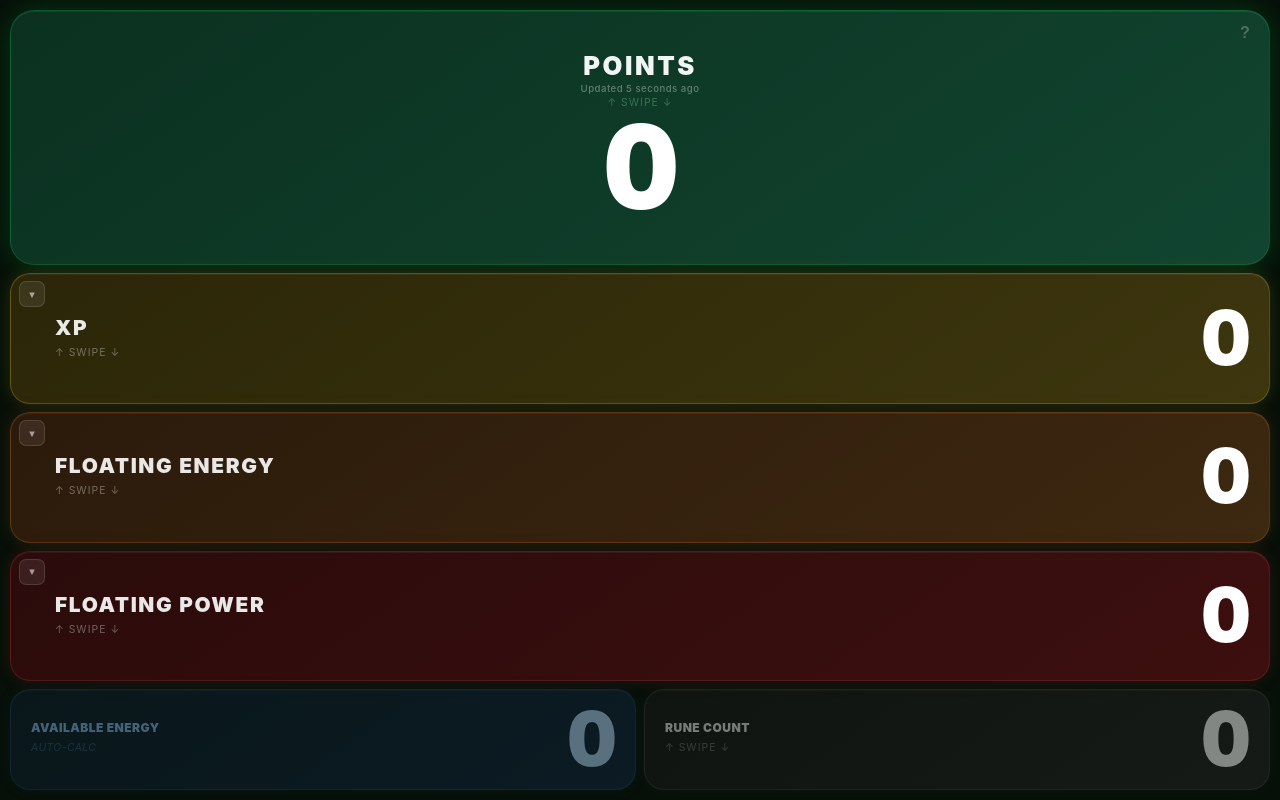
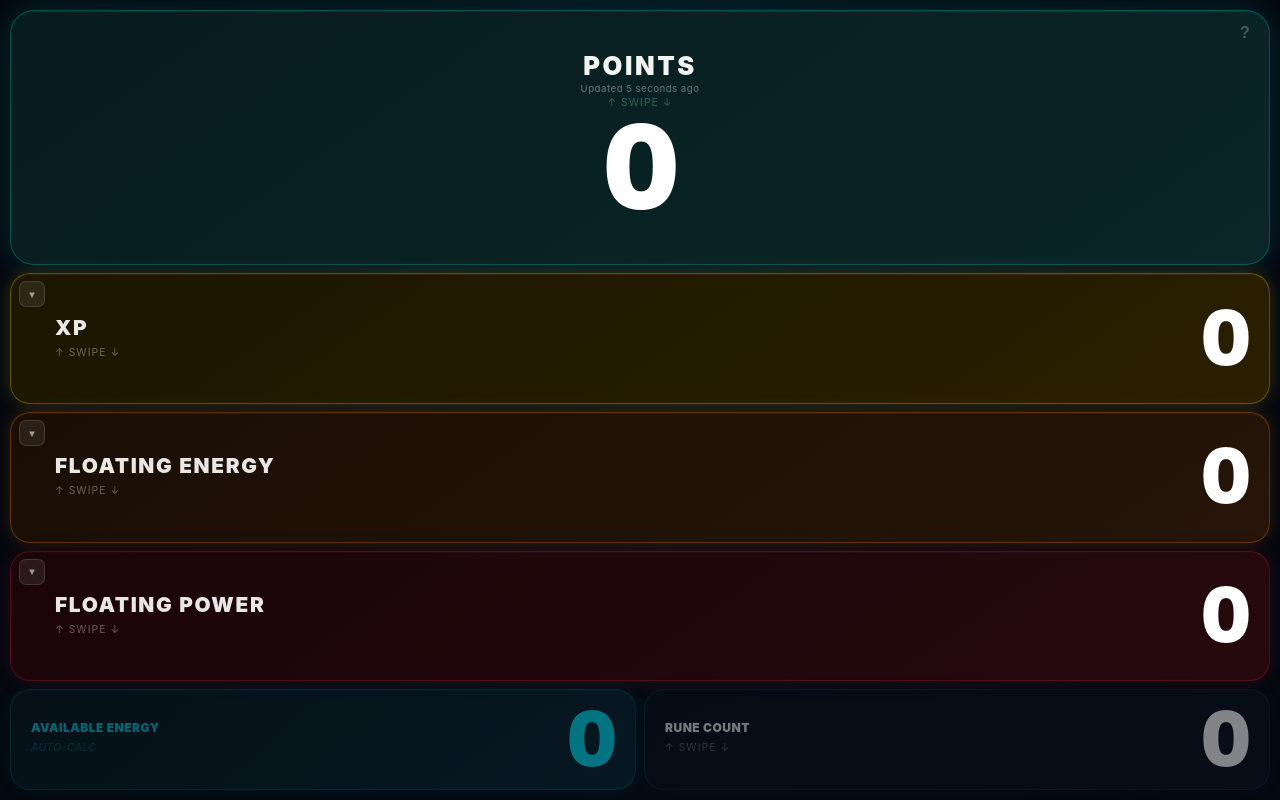
Before and after one commit to AlfyH/riftbound-tracker, a React (Vite) app in the folder riftbound-tracker/: page / in a window 1280 px wide. Built offline with nearby package versions, Linux system fonts and the light colour scheme.

Commit message:
improved styling

```diff
--- a/riftbound-tracker/index.html
+++ b/riftbound-tracker/index.html
@@ -8,7 +8,7 @@
     <meta name="mobile-web-app-capable" content="yes" />
     <meta name="apple-mobile-web-app-capable" content="yes" />
     <meta name="apple-mobile-web-app-status-bar-style" content="black" />
-    <meta name="theme-color" content="#060f08" />
+    <meta name="theme-color" content="#04080f" />
     <title>Riftbound Tracker</title>
   </head>
   <body>
--- a/riftbound-tracker/src/styles/App.css
+++ b/riftbound-tracker/src/styles/App.css
@@ -4,7 +4,7 @@
   display: flex;
   flex-direction: column;
   height: 100dvh;
-  background: #060f08;
+  background: #04080f;
   overflow: hidden;
   /* Push content below the iPhone status bar when run as a webapp */
   padding-top: env(safe-area-inset-top, 0px);
@@ -81,28 +81,28 @@
 /* ── Display-only card ───────────────────────────────────────────── */
 
 .tracker-card--display {
-  background: linear-gradient(145deg, #0d1f2d, #122840);
-  border: 1px solid rgba(80, 160, 220, 0.2);
+  background: linear-gradient(145deg, #071a1f, #0a2530);
+  border: 1px solid rgba(0, 180, 200, 0.25);
   box-shadow:
-    0 0 18px rgba(80, 160, 220, 0.1),
-    inset 0 1px 0 rgba(255, 255, 255, 0.05);
+    0 0 18px rgba(0, 180, 200, 0.12),
+    inset 0 1px 0 rgba(0, 220, 240, 0.06);
   cursor: default;
   touch-action: auto;
   opacity: 0.5;
 }
 
 .tracker-card--display .tracker-label {
-  color: rgba(140, 200, 255, 0.9);
+  color: rgba(0, 220, 240, 0.85);
 }
 
 .tracker-card--display .tracker-hint {
-  color: rgba(100, 160, 220, 0.4);
+  color: rgba(0, 180, 200, 0.4);
   font-style: italic;
   letter-spacing: 0.04em;
 }
 
 .tracker-card--display .tracker-value {
-  color: rgba(180, 220, 255, 0.95);
+  color: rgba(0, 230, 250, 0.95);
 }
 
 .resource-layout__cards {
@@ -114,4 +114,7 @@
   padding: 10px 10px;
   padding-bottom: calc(10px + env(safe-area-inset-bottom, 0px));
   overflow: hidden;
+  background-image:
+    radial-gradient(ellipse at 50% 0%, rgba(0, 120, 150, 0.08) 0%, transparent 60%),
+    radial-gradient(ellipse at 50% 100%, rgba(0, 60, 100, 0.06) 0%, transparent 60%);
 }
--- a/riftbound-tracker/src/styles/TrackerCard.css
+++ b/riftbound-tracker/src/styles/TrackerCard.css
@@ -8,7 +8,7 @@
   justify-content: space-between;
   gap: 12px;
 
-  background: linear-gradient(145deg, #0b2b1c, #0f3d24);
+  background: linear-gradient(145deg, #070e1c, #0b1528);
   border-radius: 20px;
   padding: 12px 20px 16px;
 
@@ -22,17 +22,17 @@
   -webkit-tap-highlight-color: transparent;
   overflow: hidden;
 
-  border: 1px solid rgba(0, 200, 80, 0.12);
+  border: 1px solid rgba(0, 160, 180, 0.15);
   box-shadow:
-    0 0 18px rgba(0, 200, 80, 0.1),
-    inset 0 1px 0 rgba(255, 255, 255, 0.05);
+    0 0 18px rgba(0, 140, 170, 0.1),
+    inset 0 1px 0 rgba(0, 200, 220, 0.04);
   transition: box-shadow 0.2s ease;
 }
 
 .tracker-card:active {
   box-shadow:
-    0 0 30px rgba(0, 255, 100, 0.3),
-    inset 0 1px 0 rgba(255, 255, 255, 0.08);
+    0 0 30px rgba(0, 210, 230, 0.3),
+    inset 0 1px 0 rgba(0, 220, 240, 0.1);
 }
 
 /* ── Help button (inside Points card) ───────────────────────────── */
@@ -72,11 +72,11 @@
   gap: 0;
   padding: 16px 20px;
   border-radius: 24px;
-  background: linear-gradient(145deg, #0b3020, #114530);
-  border: 1px solid rgba(0, 220, 90, 0.2);
+  background: linear-gradient(145deg, #071c1e, #0a2628);
+  border: 1px solid rgba(0, 190, 200, 0.3);
   box-shadow:
-    0 0 30px rgba(0, 220, 80, 0.2),
-    inset 0 1px 0 rgba(255, 255, 255, 0.07);
+    0 0 30px rgba(0, 180, 190, 0.2),
+    inset 0 1px 0 rgba(0, 220, 230, 0.08);
 }
 
 .tracker-card--large .tracker-card__left {
@@ -97,24 +97,24 @@
 
 .tracker-card--large:active {
   box-shadow:
-    0 0 45px rgba(0, 255, 110, 0.4),
-    inset 0 1px 0 rgba(255, 255, 255, 0.1);
+    0 0 45px rgba(0, 220, 235, 0.4),
+    inset 0 1px 0 rgba(0, 235, 245, 0.12);
 }
 
 /* ── Red accent variant (Floating Power) ────────────────────────── */
 
 .tracker-card--red {
-  background: linear-gradient(145deg, #2b0b0b, #3d0f0f);
-  border: 1px solid rgba(200, 60, 60, 0.25);
+  background: linear-gradient(145deg, #1a0508, #26090d);
+  border: 1px solid rgba(180, 25, 45, 0.35);
   box-shadow:
-    0 0 18px rgba(200, 60, 60, 0.15),
-    inset 0 1px 0 rgba(255, 255, 255, 0.05);
+    0 0 18px rgba(160, 20, 40, 0.2),
+    inset 0 1px 0 rgba(255, 60, 80, 0.05);
 }
 
 .tracker-card--red:active {
   box-shadow:
-    0 0 30px rgba(255, 80, 80, 0.35),
-    inset 0 1px 0 rgba(255, 255, 255, 0.08);
+    0 0 30px rgba(200, 30, 55, 0.45),
+    inset 0 1px 0 rgba(255, 80, 100, 0.1);
 }
 
 .tracker-card--red .tracker-label {
@@ -128,17 +128,17 @@
 /* ── Orange accent variant (Floating Energy) ─────────────────────── */
 
 .tracker-card--orange {
-  background: linear-gradient(145deg, #2b1a0b, #3d2810);
-  border: 1px solid rgba(220, 120, 40, 0.25);
+  background: linear-gradient(145deg, #1a0e04, #261508);
+  border: 1px solid rgba(230, 130, 20, 0.3);
   box-shadow:
-    0 0 18px rgba(220, 120, 40, 0.15),
-    inset 0 1px 0 rgba(255, 255, 255, 0.05);
+    0 0 18px rgba(210, 110, 10, 0.2),
+    inset 0 1px 0 rgba(255, 160, 40, 0.06);
 }
 
 .tracker-card--orange:active {
   box-shadow:
-    0 0 30px rgba(255, 150, 50, 0.35),
-    inset 0 1px 0 rgba(255, 255, 255, 0.08);
+    0 0 30px rgba(240, 140, 20, 0.45),
+    inset 0 1px 0 rgba(255, 170, 50, 0.1);
 }
 
 .tracker-card--orange .tracker-label {
@@ -152,17 +152,17 @@
 /* ── Yellow accent variant (XP) ─────────────────────────────────── */
 
 .tracker-card--yellow {
-  background: linear-gradient(145deg, #2b2608, #3d360e);
-  border: 1px solid rgba(220, 200, 40, 0.25);
+  background: linear-gradient(145deg, #1c1600, #2a2000);
+  border: 1px solid rgba(240, 210, 0, 0.3);
   box-shadow:
-    0 0 18px rgba(220, 200, 40, 0.15),
-    inset 0 1px 0 rgba(255, 255, 255, 0.05);
+    0 0 18px rgba(220, 195, 0, 0.2),
+    inset 0 1px 0 rgba(255, 230, 20, 0.06);
 }
 
 .tracker-card--yellow:active {
   box-shadow:
-    0 0 30px rgba(255, 235, 60, 0.35),
-    inset 0 1px 0 rgba(255, 255, 255, 0.08);
+    0 0 30px rgba(255, 225, 10, 0.45),
+    inset 0 1px 0 rgba(255, 240, 40, 0.1);
 }
 
 .tracker-card--yellow .tracker-label {
@@ -177,17 +177,17 @@
 
 .tracker-card--grey {
   opacity: 0.5;
-  background: linear-gradient(145deg, #1a1a1a, #262626);
-  border: 1px solid rgba(160, 160, 160, 0.2);
+  background: linear-gradient(145deg, #090d16, #0d1220);
+  border: 1px solid rgba(80, 110, 160, 0.2);
   box-shadow:
-    0 0 18px rgba(160, 160, 160, 0.08),
-    inset 0 1px 0 rgba(255, 255, 255, 0.04);
+    0 0 18px rgba(60, 90, 140, 0.1),
+    inset 0 1px 0 rgba(100, 140, 200, 0.04);
 }
 
 .tracker-card--grey:active {
   box-shadow:
-    0 0 30px rgba(200, 200, 200, 0.2),
-    inset 0 1px 0 rgba(255, 255, 255, 0.07);
+    0 0 30px rgba(80, 120, 180, 0.25),
+    inset 0 1px 0 rgba(120, 160, 220, 0.08);
 }
 
 .tracker-card--grey .tracker-label {
@@ -310,8 +310,8 @@
 @keyframes valuePop {
   0% {
     transform: scale(1.4);
-    color: #6fffaa;
-    text-shadow: 0 0 20px rgba(100, 255, 150, 0.8);
+    color: #00e8f5;
+    text-shadow: 0 0 20px rgba(0, 220, 240, 0.9);
   }
   100% {
     transform: scale(1);
```
